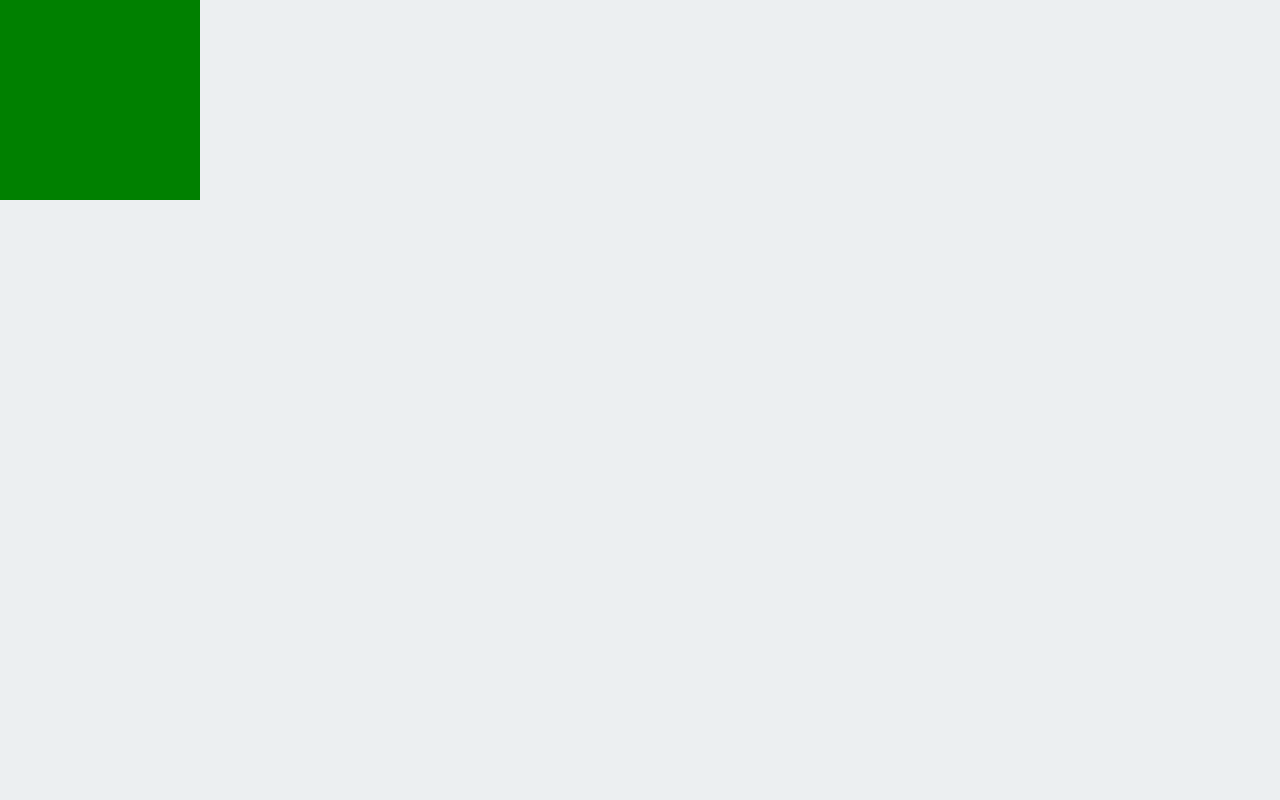
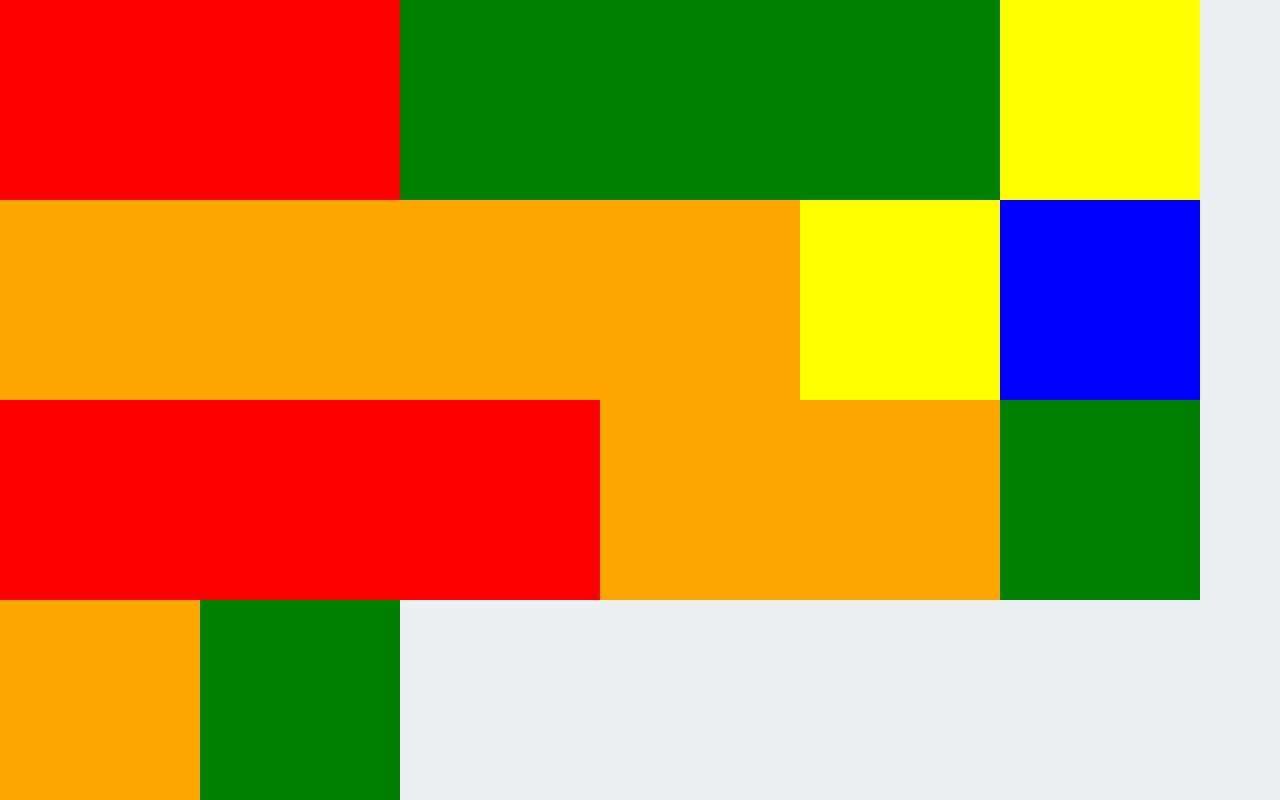
Before and after one commit to ssemlitz/react-playground, a React (Create React App) app: page / in a window 1280 px wide. Built offline with nearby package versions, Linux system fonts and the light colour scheme.

Commit message:
update BoxDisplay

```diff
--- a/src/App.js
+++ b/src/App.js
@@ -27,7 +27,7 @@ function App({props}) {
       {/* <Lottery />
       <Lottery title='Mini Lotto' maxNum={50} numBalls={3}/> */}
       {/* <CoinFlipper /> */}
-      <BoxDisplay />
+      <BoxDisplay numBoxes={20}/>
     </div>
   );
 }
--- a/src/Components/Box/Box.jsx
+++ b/src/Components/Box/Box.jsx
@@ -1,9 +1,28 @@
 import styles from './Box.module.css'
+import { useState } from 'react'
+import { choice } from '../../helpers'
 
-const Box = ({color}) => {
+const Box = ({colors}) => {
+
+  let randomColor = choice(colors)
+
+  const [color, setColor] = useState(randomColor)
+
+
+  function chooseColor() {
+    let newColor = choice(colors)
+    while (newColor === color) {
+      newColor = choice(colors)
+    }
+    setColor(newColor)
+  }
+
+  const handleClick = (e) => {
+    chooseColor()
+  }
+
   return (
-    <div className={styles.Box} style={{backgroundColor: color}}>
-
+    <div onClick={handleClick} className={styles.Box} style={{backgroundColor: color}}>
     </div>
   );
 }
--- a/src/Components/BoxDisplay/BoxDisplay.jsx
+++ b/src/Components/BoxDisplay/BoxDisplay.jsx
@@ -1,13 +1,18 @@
+// import { useState } from "react";
 import Box from "../Box/Box";
+import styles from './BoxDisplay.module.css'
 
-const BoxDisplay = () => {
+const BoxDisplay = ({numBoxes}) => {
 
   const colors = ['red', 'blue', 'green', 'orange', 'yellow']
 
+  const boxes = Array.from({length: numBoxes})
 
   return (
-    <div>
-      <Box color={colors[2]}/>
+    <div className={styles.BoxDisplay}>
+      {boxes.map(() => (
+        <Box colors={colors}/>
+      ))}
     </div>
   );
 }
--- /dev/null
+++ b/src/Components/BoxDisplay/BoxDisplay.module.css
@@ -0,0 +1,5 @@
+.BoxDisplay {
+  display: flex;
+  flex-direction: row;
+  flex-wrap: wrap;
+}
```
